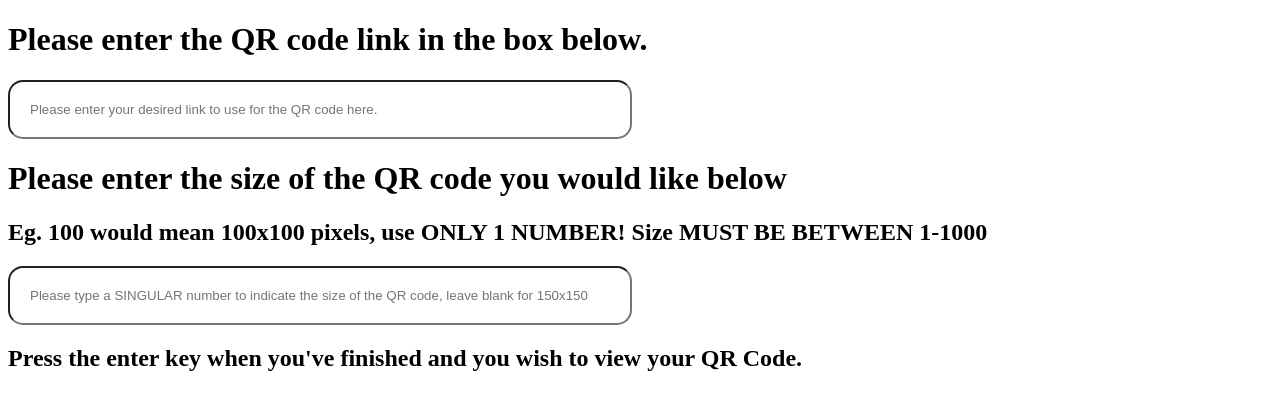
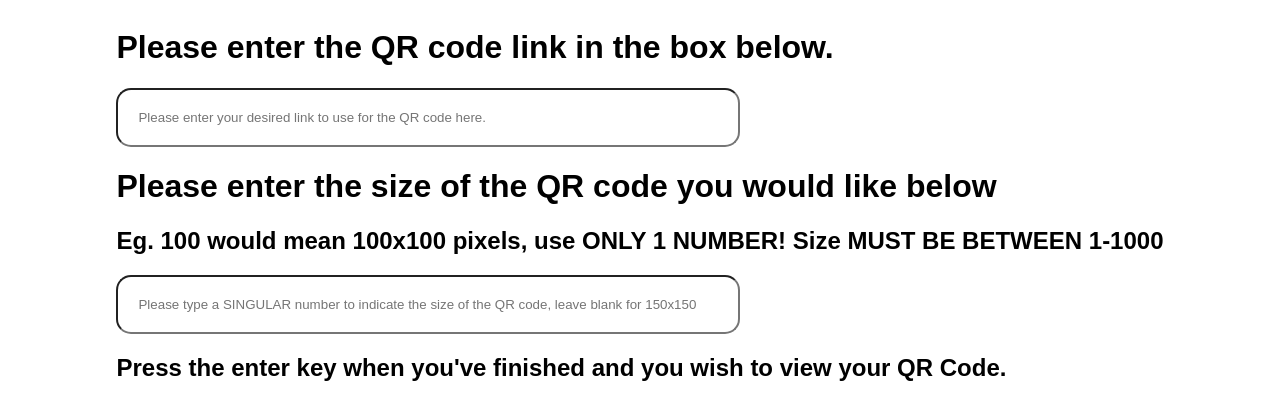
Before and after one commit to connorakey/qr-code-generator, a website: page index.html in a window 1280 px wide. Drawn offline with Linux system fonts and the light colour scheme.

Commit message:
Centered all items in CSS script

```diff
--- a/styles.css
+++ b/styles.css
@@ -1,3 +1,10 @@
+
+body {
+    display: flex;
+    justify-content: center;
+    align-items: center;
+    font-family: Arial, sans-serif;
+}
 #qrCodeInput{
     padding: 20px;
     width: 580px;
```
